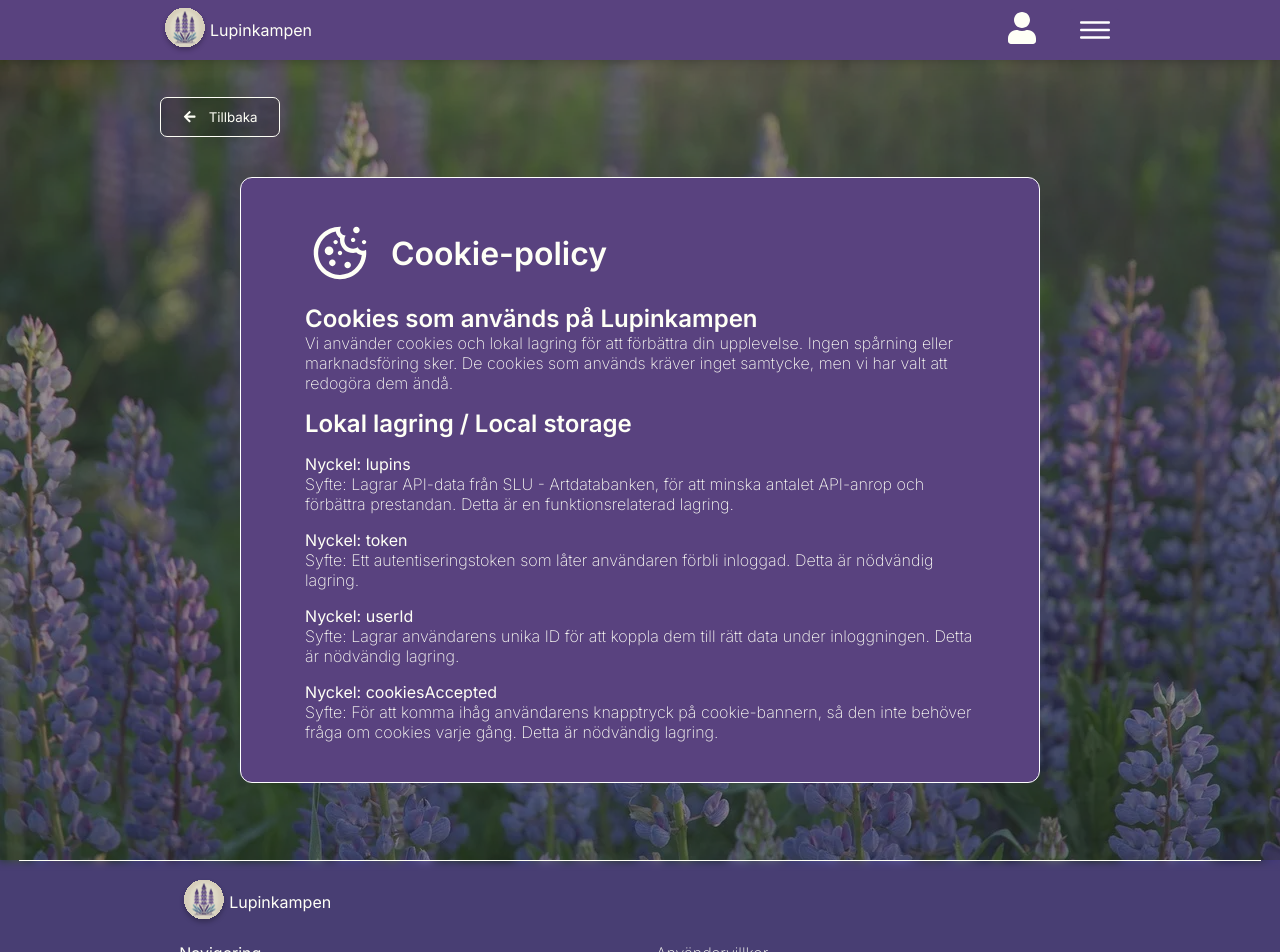
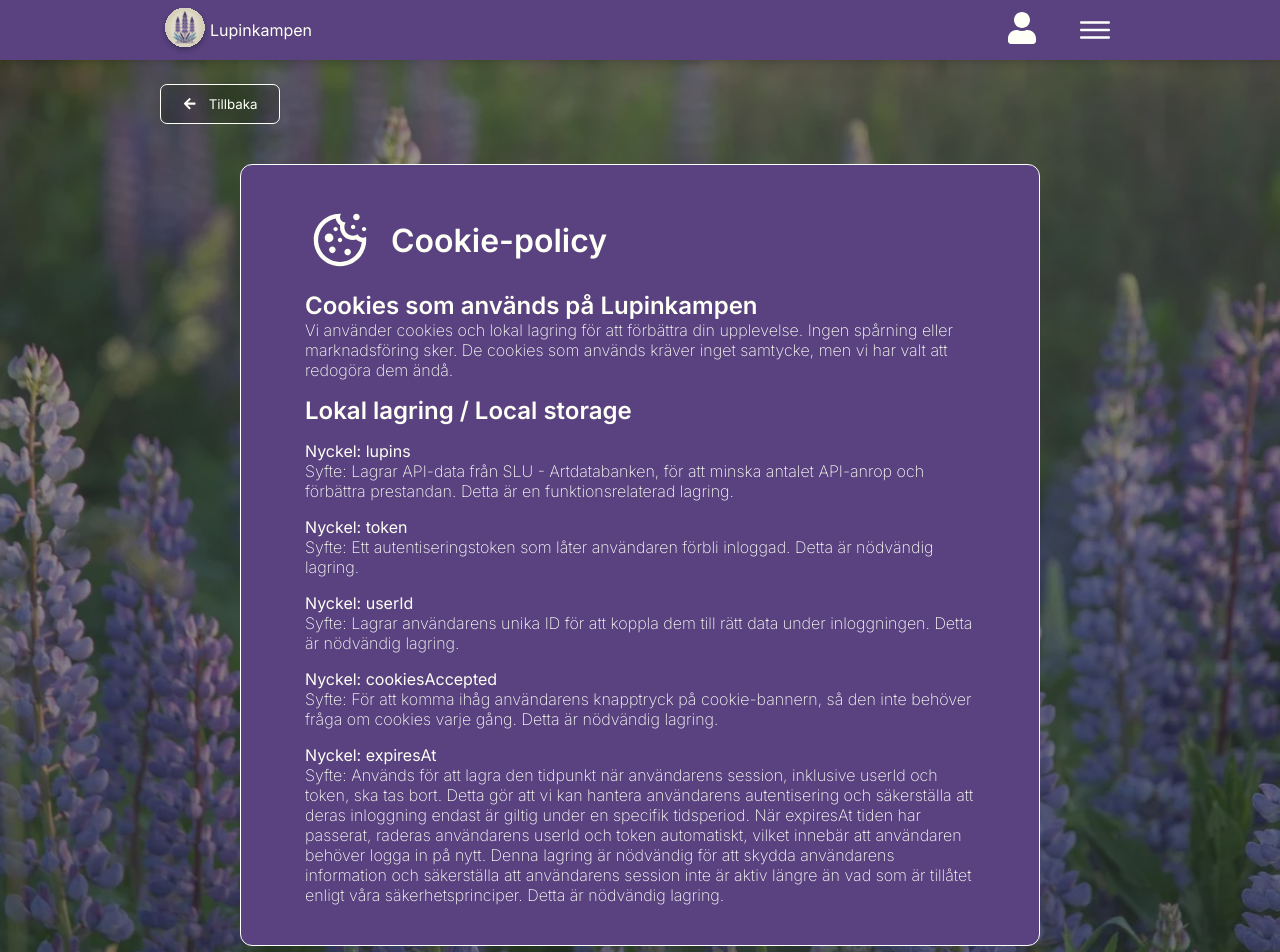
Before and after one commit to CarolineVarsaga/lupinkampen, a React (Vite) app in the folder client/: page /#/policy in a window 1280 px wide. Shown: the top 952 px of the page. Built offline with nearby package versions, Linux system fonts and the light colour scheme; no server answers.

Commit message:
:sparkles: adds expiresAt to the cookie policy

```diff
--- a/client/src/views/CookiePolicy.tsx
+++ b/client/src/views/CookiePolicy.tsx
@@ -50,6 +50,21 @@ const CookiePolicy = () => {
             lagring.
           </p>
         </div>
+        <div>
+          <h4>Nyckel: expiresAt</h4>
+          <p>
+            Syfte: Används för att lagra den tidpunkt när användarens session,
+            inklusive userId och token, ska tas bort. Detta gör att vi kan
+            hantera användarens autentisering och säkerställa att deras
+            inloggning endast är giltig under en specifik tidsperiod. När
+            expiresAt tiden har passerat, raderas användarens userId och token
+            automatiskt, vilket innebär att användaren behöver logga in på nytt.
+            Denna lagring är nödvändig för att skydda användarens information
+            och säkerställa att användarens session inte är aktiv längre än vad
+            som är tillåtet enligt våra säkerhetsprinciper. Detta är nödvändig
+            lagring.
+          </p>
+        </div>
       </div>
     </section>
   );
```
